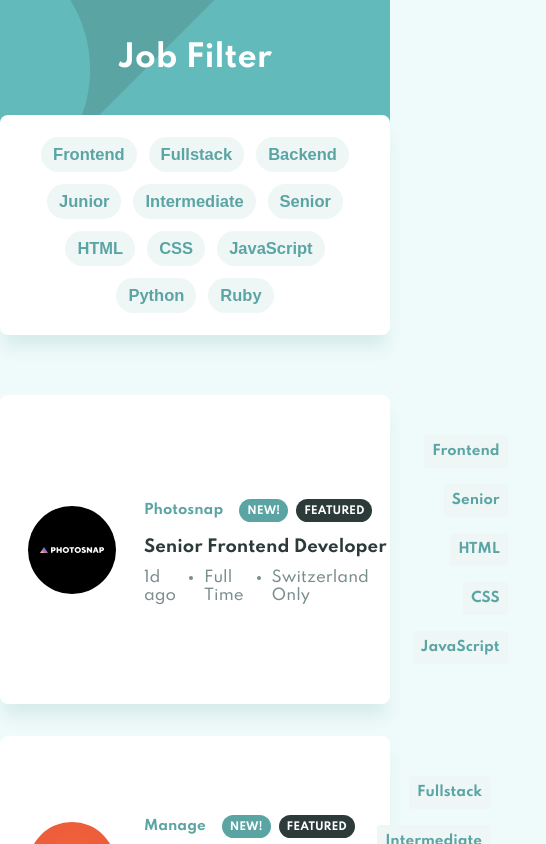
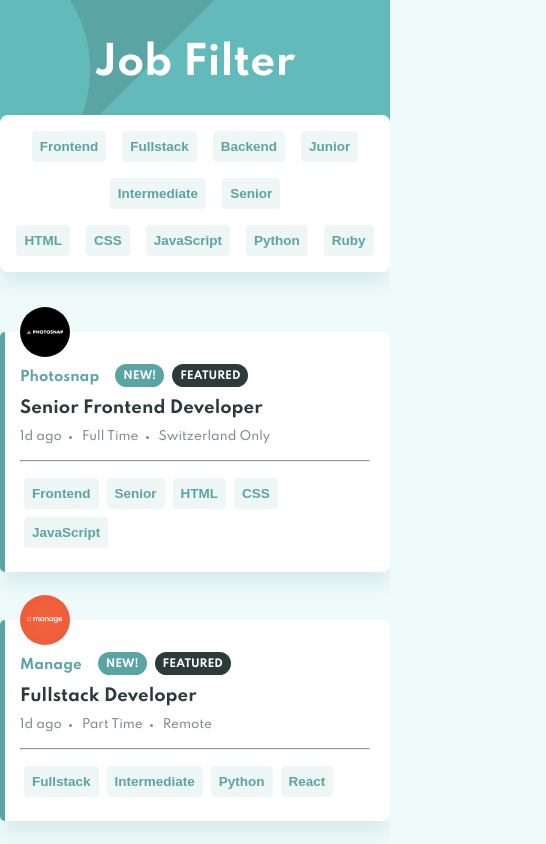
Before and after one commit to nikkypyra/filter-job-listings, a Vue app: page / in a window 390 px wide. Shown: the top 844 px of the page, 546 px wide, since content can reach past the window. Built offline with nearby package versions, Linux system fonts and the light colour scheme.

Commit message:
feat: add responsive style

```diff
--- a/src/assets/styles/_variables.scss
+++ b/src/assets/styles/_variables.scss
@@ -15,5 +15,4 @@ $fontWeight600: 600;
 $fontWeight700: 700;
 
 // Breakpoints
-$mobile: 375px;
-$desktop: 1440px;
+$desktop: 768px;
--- a/src/components/Button.vue
+++ b/src/components/Button.vue
@@ -15,22 +15,20 @@ export default class Button extends Vue {
 <style lang="scss">
 .button {
   display: inline;
-  font-size: 1.1em;
+  font-size: 0.9em;
   font-weight: $fontWeight600;
-  padding: 8px 12px 8px;
-  border-radius: 20px;
+  padding: 8px;
+  border-radius: 4px;
   border: none;
 
   &.primary {
+    background-color: $colorQuaternary;
+    color: $colorPrimary;
+  }
+
+  &.secondary {
     background-color: $colorPrimary;
     color: $colorWhite;
   }
-
-  &.secondary {
-    background-color: $colorQuaternary;
-    color: $colorPrimary;
-  }
 }
-
-
 </style>
--- a/src/components/FilterButtons.vue
+++ b/src/components/FilterButtons.vue
@@ -12,7 +12,7 @@
 
 <script lang="ts">
 import { Component, Vue, Prop } from "vue-property-decorator";
-import { Role, Language, Level, Tool } from "@/types/jobs.types";
+import { Role, Language, Level } from "@/types/jobs.types";
 import Button from "./Button.vue";
 
 @Component({
@@ -40,7 +40,7 @@ export default class FilterButtons extends Vue {
  }
 
  variant(value: string) {
-   return this.filterIsSelected(value) ? 'primary' : 'secondary'
+   return this.filterIsSelected(value) ? 'secondary' : 'primary'
  }
 
  handleFilters(filter: string): void {
@@ -54,9 +54,9 @@ export default class FilterButtons extends Vue {
   display: grid;
   justify-content: center;
   background-color: $colorWhite;
-  max-width: 688px;
+  max-width: 400px;
   margin: -40px auto;
-  padding: 16px 28px;
+  padding: 8px;
   border-radius: 8px;
   box-shadow: 0px 16px 16px -4px $colorBoxShadow;
 
@@ -67,12 +67,19 @@ export default class FilterButtons extends Vue {
   }
 
   button {
-    margin: 6px;
+    margin: 8px;
 
     &:hover {
       background-color: $colorPrimary;
       color: $colorWhite;
+      cursor: pointer;
     }
+  }
+
+  @media only screen and (min-width: $desktop) {
+    justify-content: center;
+    max-width: 600px;
+    padding: 16px;
   }
 }
 </style>
--- a/src/components/Header.vue
+++ b/src/components/Header.vue
@@ -24,6 +24,7 @@ export default class Header extends Vue {}
 
   h1 {
     color: $colorWhite;
+    font-size: 2.6em;
     text-align: center;
     padding-top: 40px;
   }
--- a/src/components/JobCard.vue
+++ b/src/components/JobCard.vue
@@ -1,8 +1,8 @@
 <template>
   <div class="card">
-    <div class="cardLeft">
+    <div class="baseInfoWrapper">
       <img :src="require(`../assets/images/${job.logo}`)" :alt="job.company" />
-      <div class="info">
+      <div class="baseInfo">
         <div class="headline">
           <p class="company">{{ job.company }}</p>
           <StatusPill
@@ -18,6 +18,7 @@
             class="statusPill"
           />
         </div>
+        <div v-if="job.featured" class="featureHighlight"></div>
         <p class="position">{{ job.position }}</p>
         <div class="details">
           <p class="postedAt">{{ job.postedAt }}</p>
@@ -32,6 +33,7 @@
         </div>
       </div>
     </div>
+    <hr />
     <Skills
       :role="job.role"
       :languages="job.languages"
@@ -63,18 +65,100 @@ export default class JobCards extends Vue {
 
 <style lang="scss">
 .card {
+  background-color: $colorWhite;
+  border-radius: 8px;
+  box-shadow: 0px 16px 16px -4px $colorBoxShadow;
+  position: relative;
+  padding: 20px;
+  max-width: 400px;
+
+  img {
+    position: absolute;
+    width: 50px;
+    top: -25px;
+    left: 20px;
+  }
+
+  .company {
+    color: $colorPrimary;
+    font-size: 0.9em;
+    font-weight: $fontWeight700;
+    margin-top: 4px;
+    margin-right: 12px;
+  }
+
+  .headline {
+    display: flex;
+    align-items: center;
+    margin-top: 12px;
+
+    .statusPill {
+      margin: 0 4px;
+    }
+  }
+
+  .position {
+    color: $colorSecondary;
+    font-size: 1.1em;
+    font-weight: $fontWeight700;
+    padding-top: 12px;
+  }
+
+  .details {
+    display: flex;
+    flex-direction: row;
+    color: $colorTertiary;
+    font-size: 0.8em;
+    padding-top: 12px;
+
+    .postedAt {
+      margin-right: 20px;
+    }
+
+    ul {
+      display: flex;
+
+      li {
+        margin-right: 20px;
+      }
+    }
+  }
+
+  hr {
+    color: $colorSecondary;
+    margin: 16px 0 12px;
+  }
+
+  .skills {
+    display: flex;
+    justify-content: flex-start;
+    flex-wrap: wrap;
+
+    .skill:first-child {
+      margin-left: 0;
+    }
+  }
+
+  .featureHighlight {
+    position: absolute;
+    left: 0;
+    top: 0;
+    width: 5px;
+    height: 100%;
+    background-color: $colorPrimary;
+    border-radius: 8px 0 0 8px;
+}
+
+  @media only screen and (min-width: $desktop) {
     display: grid;
     grid-template-columns: auto auto;
     gap: 8px;
     justify-content: space-between;
     align-items: center;
-  background-color: $colorWhite;
-  margin: 32px 0;
     padding: 32px 28px;
-  border-radius: 8px;
-  box-shadow: 0px 16px 16px -4px $colorBoxShadow;
+    max-width: 1000px;
 
-  .cardLeft {
+     .baseInfoWrapper {
       display: grid;
       align-items: center;
       grid-template-columns: 116px auto;
@@ -82,46 +166,27 @@ export default class JobCards extends Vue {
 
       img {
         grid-column: 1;
+        position: relative;
+        max-width: 88px;
+        width: 100%;
+        top: unset;
+        left: unset;
       }
 
-    .info {
+      .baseInfo {
         grid-column: 2;
 
         .headline {
-        display: flex;
-        align-items: center;
-
-        .company {
-          color: $colorPrimary;
-          font-size: 0.9em;
-          font-weight: $fontWeight700;
-          margin-right: 12px;
-        }
-
-        .statusPill {
-          margin: 4px;
-        }
-      }
-
-      .position {
-        padding-top: 12px;
-        color: $colorSecondary;
-        font-size: 1.1em;
-        font-weight: $fontWeight700;
+          margin-top: 0;
         }
 
         .details {
-        display: flex;
-        flex-direction: row;
-        color: $colorTertiary;
           padding-top: 12px;
+          font-size: 1em;
 
           .postedAt {
             margin-right: 28px;
           }
-
-        ul {
-          display: flex;
 
           li {
             margin-right: 28px;
@@ -129,10 +194,15 @@ export default class JobCards extends Vue {
         }
       }
     }
+
+    hr {
+    display: none;
     }
 
     .skills {
+      justify-content: flex-end;
       grid-column: 2;
     }
   }
+}
 </style>
--- a/src/components/JobCards.vue
+++ b/src/components/JobCards.vue
@@ -4,6 +4,7 @@
       v-for="job in jobs"
       :key="`${job.id}-${job.company}`"
       :job="job"
+      class="card"
     />
   </section>
 </template>
@@ -25,7 +26,14 @@ export default class JobCards extends Vue {
 
 <style lang="scss">
 .cards {
-  max-width: 1100px;
   margin: 100px auto;
+
+  .card {
+    margin: 48px auto;
+
+    @media only screen and (min-width: $desktop) {
+      margin: 28px auto;
+    }
+  }
 }
 </style>
--- a/src/components/Skills.vue
+++ b/src/components/Skills.vue
@@ -1,16 +1,19 @@
 <template>
   <div>
-    <div v-for="skill in skills" :key="skill" class="skills">
-      <span class="skill">{{ skill }}</span>
-    </div>
+    <Button v-for="skill in skills" :key="skill" :label="skill" />
   </div>
 </template>
 
 <script lang="ts">
 import { Role, Language, Level, Tool } from "@/types/jobs.types";
 import { Component, Vue, Prop } from "vue-property-decorator";
+import Button from "./Button.vue";
 
-@Component
+@Component({
+  components: {
+    Button
+  },
+})
 export default class JobCards extends Vue {
   @Prop({ required: true }) role!: Role;
   @Prop({ required: true }) level!: Level;
@@ -24,19 +27,7 @@ export default class JobCards extends Vue {
 </script>
 
 <style lang="scss">
-.skills {
- display: flex;
- justify-content: flex-end;
- flex-wrap: wrap;
-
-  .skill {
-    color: $colorPrimary;
-    background-color: $colorQuaternary;
-    font-size: 0.9em;
-    font-weight: 700;
-    padding: 8px;
-    margin: 8px;
-    border-radius: 4px;
+  button {
+    margin: 4px;
   }
-}
 </style>
```
Also changed, not shown: 1 other file (tests, documents, lock files or other folders). Lines whose indentation alone changed are shown as unchanged.
